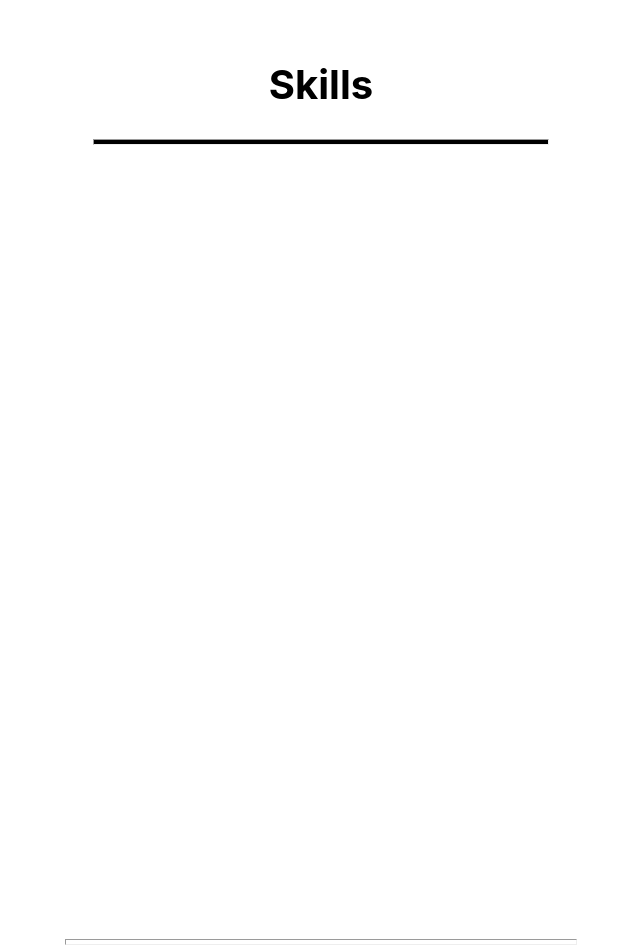
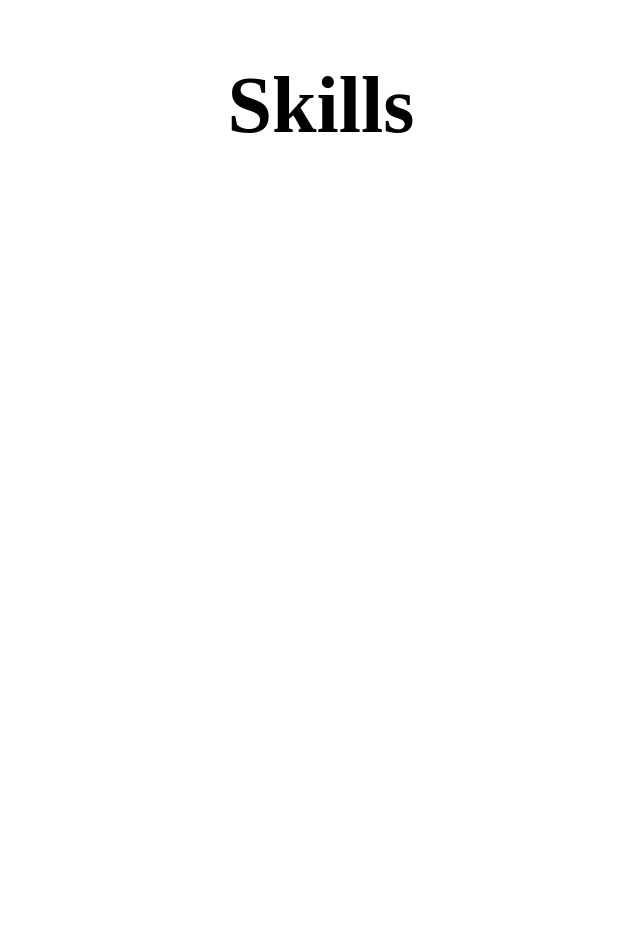
Before and after one commit to fabriciocunhauk/portfolio, a React (Create React App) app: page / in a window 1280 px wide. Shown: the part 840-1792 px from the top of the page, without its empty margins (319-959 px from the left). Built offline with nearby package versions, Linux system fonts and the light colour scheme.

Commit message:
Updated sections headers

```diff
--- a/src/components/AboutSection/AboutSection.jsx
+++ b/src/components/AboutSection/AboutSection.jsx
@@ -18,7 +18,6 @@ const AboutSection = () => {
     return (
         <section className="skill-container" id="about-section">
             <h1 className="skill-container-h1">Skills</h1>
-            <hr />
             <div className="skill-container-content">
                 <div className={skillAnimation ? "skill-container-content-svg skill-container-content-svg-animation" : "skill-container-content-svg"}>
                     {mySvgData.map(svgLink =>
--- a/src/components/AboutSection/about-section.scss
+++ b/src/components/AboutSection/about-section.scss
@@ -9,9 +9,9 @@
     background: $white-color;
 
     .skill-container-h1 {
-        margin-top: 100px;
-        margin-bottom: 40px;
-        font-size: 2.5rem;
+        margin: 100px 0 100px 0;
+        font-size: 5rem;
+        font-family: 'Ginger Bold';
     }
 
     @media (max-width: 1400px) {
@@ -23,23 +23,6 @@
     @media (max-width: 700px) {
         .skill-container-h1 {
             margin: 10px;
-        }
-
-        hr {
-            margin: 20px;
-        }
-    }
-
-    hr {
-        width: 40%;
-        height: 6px;
-        margin-bottom: 150px;
-        background: black;
-    }
-
-    @media (max-width: 1400px) {
-        hr {
-            margin-bottom: 30px;
         }
     }
 
@@ -91,7 +74,7 @@
 
             .skill-container-side-text-h1 {
                 width: 425px;
-                font-size: 2rem;
+                font-size: 2.5rem;
                 text-align: center;
             }
 
--- a/src/components/ContactSection/ContactSection.jsx
+++ b/src/components/ContactSection/ContactSection.jsx
@@ -38,7 +38,6 @@ const ContactSection = () => {
     return (
         <div className="contact-section-container" id="contact-section">
             <h1>Lets talk</h1>
-            <hr />
             <form className={
                 contactAnimation
                     ? "contact-form contact-form-animation"
--- a/src/components/ContactSection/contact-section.scss
+++ b/src/components/ContactSection/contact-section.scss
@@ -11,26 +11,14 @@
     min-height: 100vh;
 
     >h1 {
-        height: 60px;
-        font-size: 2.5rem;
+        margin: 50px 0 50px 0;
+        font-size: 5rem;
+        font-family: 'Ginger Bold';
     }
 
     @media (max-width: 1400px) {
         h1 {
             margin-top: 20px;
-        }
-    }
-
-    hr {
-        width: 40%;
-        margin: 30px auto;
-        height: 6px;
-        background: $black-color;
-    }
-
-    @media (max-width: 1400px) {
-        hr {
-            margin: 10px;
         }
     }
 
--- a/src/components/ProjectsSection/ProjectSection.jsx
+++ b/src/components/ProjectsSection/ProjectSection.jsx
@@ -8,7 +8,6 @@ const ProjectSection = () => {
     return (
         <div className="projects-container" id="projects-section">
             <h1 className="projects-container-h1">Projects</h1>
-            <hr />
             <div className="cards">
                 {cardUrls.map(card => {
                     return <Card
--- a/src/components/ProjectsSection/project-section.scss
+++ b/src/components/ProjectsSection/project-section.scss
@@ -9,22 +9,15 @@
     color: $white-color;
 
     .projects-container-h1 {
-        margin-top: 100px;
-        font-size: 2.5rem;
+        margin: 100px 0 100px 0;
+        font-size: 5rem;
+        font-family: 'Ginger Bold';
     }
 
     @media (max-width: 1400px) {
         .projects-container-h1 {
             margin-top: 100px;
         }
-    }
-
-    hr {
-        width: 40%;
-        margin: 30px auto;
-        margin-bottom: 60px;
-        height: 6px;
-        background: $white-color;
     }
 
     .cards {
```
Also changed, not shown: 1 other file (tests, documents, lock files or other folders).
